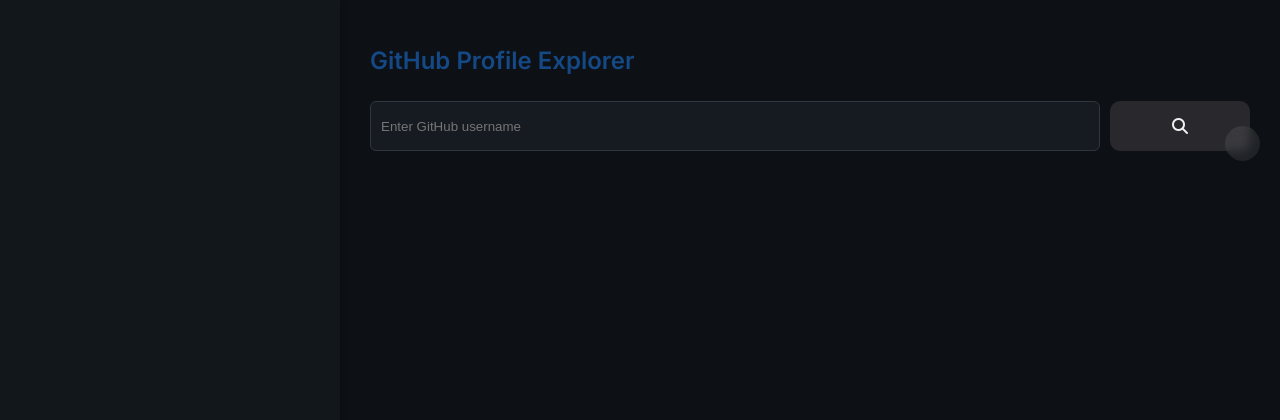
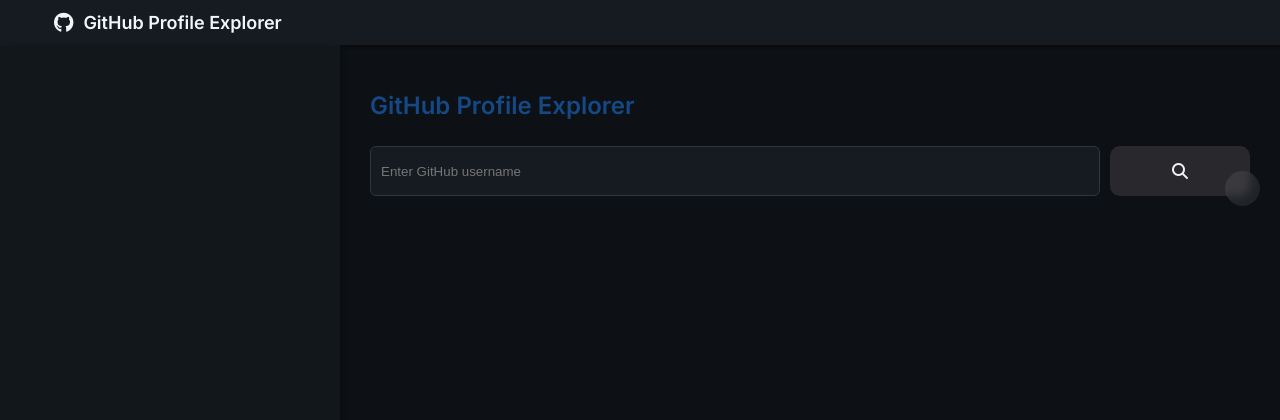
Before and after one commit to khmorad/git_profile_explorer, a Flask app: page / in a window 1280 px wide. Shown: the top 420 px of the page. Before the commit the page ends 161 px from the top, so only its background shows below. Run offline with Flask 3, Linux system fonts and the light colour scheme.

Commit message:
more change to navbar

```diff
--- a/static/style.css
+++ b/static/style.css
@@ -1,3 +1,46 @@
+.navbar {
+  width: 100%;
+  background-color: #161b22;
+  padding: 12px 14px;
+  box-shadow: 0 2px 4px rgba(0, 0, 0, 0.4);
+
+  top: 0;
+  z-index: 1000;
+}
+
+.nav-content {
+  display: flex;
+
+  max-width: 1200px;
+  margin: 0 auto;
+}
+
+.nav-left {
+  display: flex;
+  align-items: center;
+  gap: 10px;
+  font-size: 20px;
+  font-weight: 600;
+  color: #f0f6fc;
+}
+
+.nav-title {
+  font-size: 18px;
+  font-weight: bold;
+  color: #f0f6fc;
+}
+
+.nav-link {
+  color: #9ecbff;
+  font-size: 14px;
+  text-decoration: none;
+  transition: color 0.3s ease;
+}
+
+.nav-link:hover {
+  color: #ffffff;
+}
+
 body.dark {
   margin: 0;
   font-family: "Inter", sans-serif;
--- a/templates/dashboard.html
+++ b/templates/dashboard.html
@@ -17,6 +17,14 @@
     />
   </head>
   <body class="dark">
+    <nav class="navbar">
+      <div class="nav-content">
+        <div class="nav-left">
+          <i class="fa-brands fa-github"></i>
+          <span class="nav-title">GitHub Profile Explorer</span>
+        </div>
+      </div>
+    </nav>
     <div class="app-container">
       <!-- Sidebar -->
       <aside class="sidebar">
```
